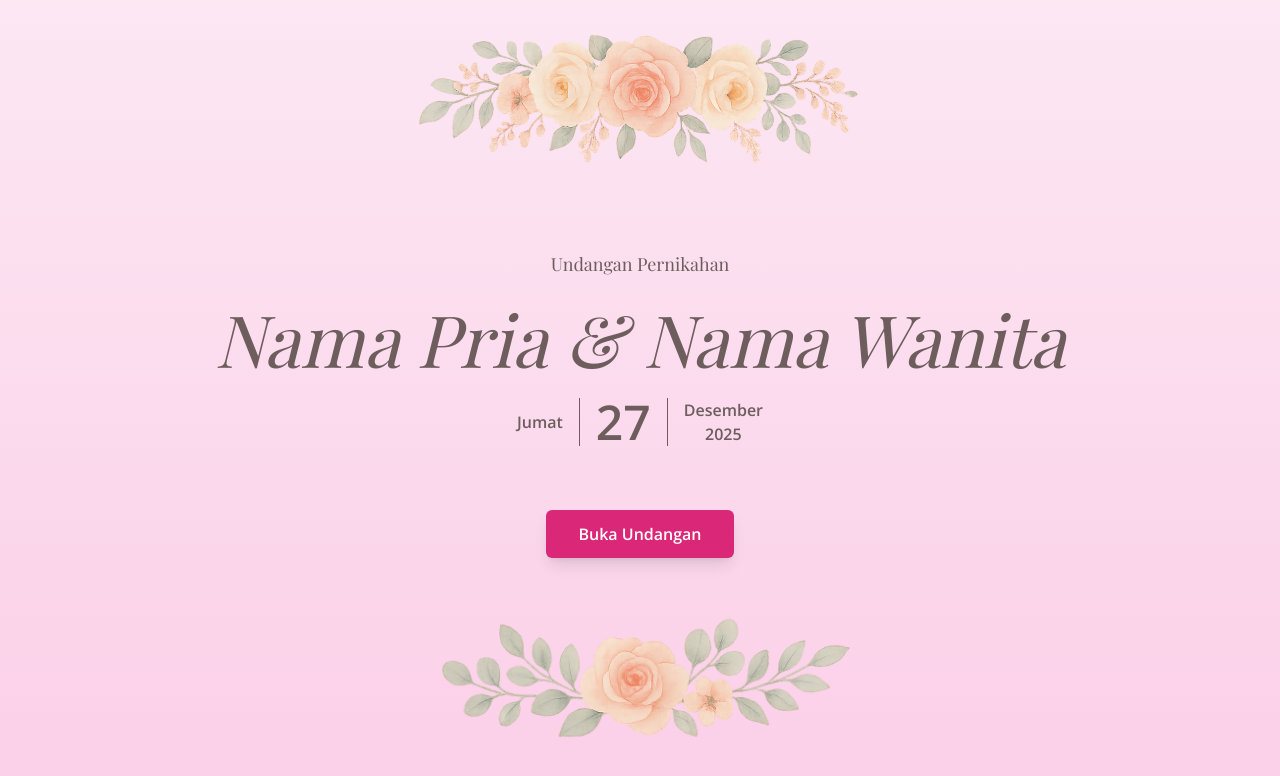
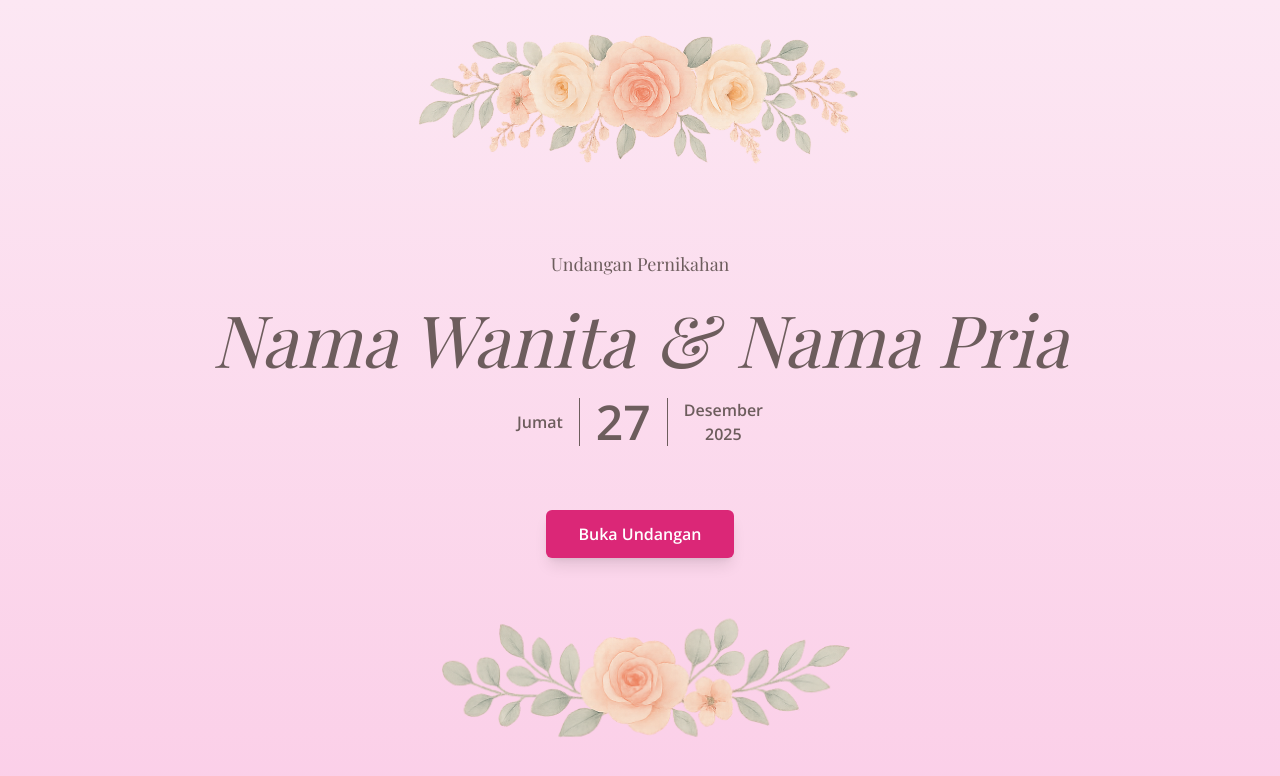
Before and after one commit to kellyman1717/wedding-web, a React (Vite) app: page / in a window 1280 px wide. Shown: the top 776 px of the page. Built offline with nearby package versions, Linux system fonts and the light colour scheme; no server answers; a web font is replaced by a local one.

Commit message:
mengubah tata letak teks pada cover dan hero

```diff
--- a/src/components/Closing.jsx
+++ b/src/components/Closing.jsx
@@ -11,7 +11,7 @@ const Closing = () => {
                 Atas kehadiran dan doa restu, kami ucapkan terima kasih.
             </p>
             <p className="font-sans text-lg mb-4">Wassalamualaikum Warahmatullahi Wabarakatuh</p>
-            <p className="font-display text-4xl italic text-custom-pink-dark">{groom} & {bride}</p>
+            <p className="font-display text-4xl italic text-custom-pink-dark">{bride} & {groom}</p>
         </div>
     );
 };
--- a/src/components/Cover.jsx
+++ b/src/components/Cover.jsx
@@ -10,8 +10,12 @@ const Cover = ({ onOpen }) => {
       <img src={flowerTop} alt="Ornamen Bunga Atas" className="w-[500px] md:w-[500px] h-auto" />
       <div className="flex flex-col items-center gap-6 my-8">
         <p className="font-display text-lg">Undangan Pernikahan</p>
-        <h1 className="font-display text-5xl md:text-7xl italic">
-          {groom} & {bride}
+        <h1 className="font-display text-5xl md:text-7xl italic flex flex-col md:flex-row items-center justify-center text-center leading-snug">
+          <span>{bride}</span>
+          <span className="md:hidden">&</span>
+          <span className="md:hidden">{groom}</span>
+          <span className="hidden md:inline px-5">&</span>
+          <span className="hidden md:inline">{groom}</span>
         </h1>
 
         <div className="flex items-center gap-4 font-sans font-semibold">
--- a/src/components/Hero.jsx
+++ b/src/components/Hero.jsx
@@ -1,5 +1,3 @@
-// wedding-invitation/src/components/Hero.jsx
-
 import { useState, useEffect } from 'react';
 import { invitationData } from '../data/invitationData.js';
 import heroBg from '../assets/images/hero-bg.jpg';
@@ -9,7 +7,6 @@ const Hero = () => {
   const { groom, bride, weddingDate } = invitationData;
   const fadeInContent = useScrollFadeIn('up', 300);
 
-  // Fungsi untuk menghitung sisa waktu
   const calculateTimeLeft = () => {
     const difference = +new Date(invitationData.weddingDate.fullDate) - +new Date();
     let timeLeft = {};
@@ -27,7 +24,6 @@ const Hero = () => {
 
   const [timeLeft, setTimeLeft] = useState(calculateTimeLeft());
 
-  // useEffect untuk memperbarui hitung mundur setiap detik
   useEffect(() => {
     const timer = setTimeout(() => {
       setTimeLeft(calculateTimeLeft());
@@ -46,8 +42,6 @@ const Hero = () => {
         backgroundAttachment: 'fixed'
       }}
     >
-      {/* EFEK BARU: Menghilangkan 'kotak' dan membuat gambar 'pudar' */}
-      {/* Lapisan ini memberikan warna hitam yang sangat transparan (20%) dan efek blur pada gambar di belakangnya. */}
       <div className="absolute inset-0 bg-black/20 backdrop-blur-sm"></div>
 
       <div
@@ -57,15 +51,19 @@ const Hero = () => {
       >
         <div className="relative z-10 flex flex-col gap-4">
           <p className="font-sans text-lg tracking-widest uppercase">The Wedding Of</p>
-          <h1 className="font-display text-6xl md:text-8xl italic">
-            {groom} & {bride}
+          <h1 className="font-display text-6xl md:text-8xl italic flex flex-col md:flex-row items-center justify-center text-center leading-snug">
+            <span>{bride}</span>
+            <span className="md:hidden">&</span>
+            <span className="md:hidden">{groom}</span>
+            <span className="hidden md:inline px-5">&</span>
+            <span className="hidden md:inline">{groom}</span>
           </h1>
+
           <p className="font-sans text-xl mt-4">
             {`${weddingDate.date}.${weddingDate.month}.${weddingDate.year}`}
           </p>
         </div>
 
-        {/* Countdown Timer */}
         <div className="mt-8">
           <div className="flex items-center justify-center space-x-2 md:space-x-4 text-center font-sans">
             <div className="p-2 md:p-4 bg-white/10 rounded-lg min-w-[60px] md:min-w-[80px]">
--- a/src/components/Profile.jsx
+++ b/src/components/Profile.jsx
@@ -23,17 +23,17 @@ const Profile = () => {
       <p className="max-w-3xl mx-auto mb-12">
         Maha suci Allah yang telah menciptakan makhluk-Nya berpasang-pasangan. Dengan memohon rahmat dan ridho Allah Subhanahu Wa Ta'ala, kami bermaksud menyelenggarakan pernikahan putra-putri kami:
       </p>
-      <div className="flex flex-col md:flex-row justify-center items-center gap-12 md:gap-20">
+      <div className="flex flex-col md:flex-row justify-center items-center gap-8 md:gap-12">
+        <ProfileCard
+          name={invitationData.bride}
+          {...invitationData.brideProfile}
+          isBride={true}
+        />
+        <span className="font-display text-5xl text-custom-pink-dark">&</span>
         <ProfileCard
           name={invitationData.groom}
           {...invitationData.groomProfile}
           isBride={false}
-        />
-        <span className="font-display text-5xl text-custom-pink-dark">&</span>
-        <ProfileCard
-          name={invitationData.bride}
-          {...invitationData.brideProfile}
-          isBride={true}
         />
       </div>
     </div>
```
Also changed, not shown: src/pages/InvitationPage.jsx (+0 -7 lines).
